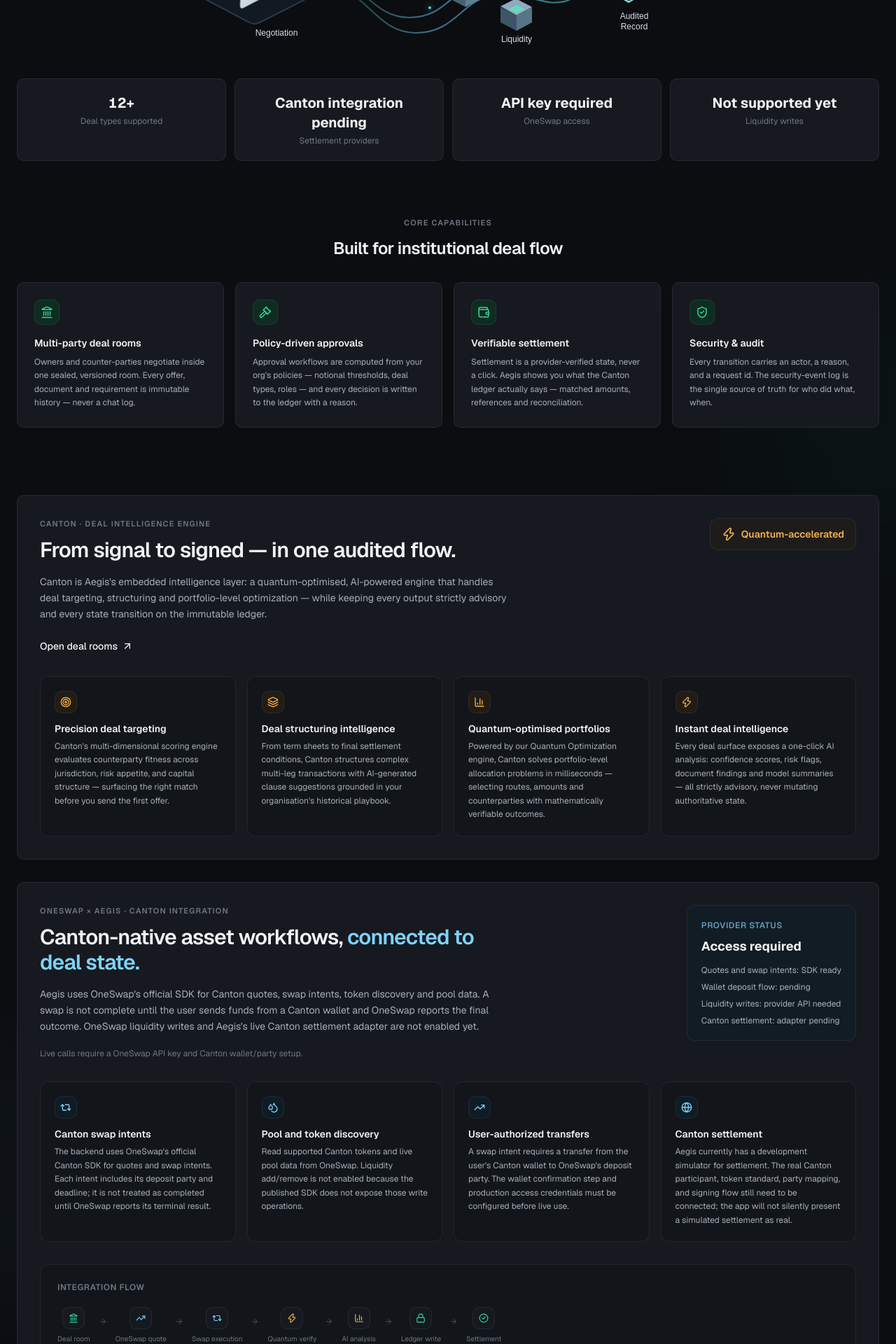
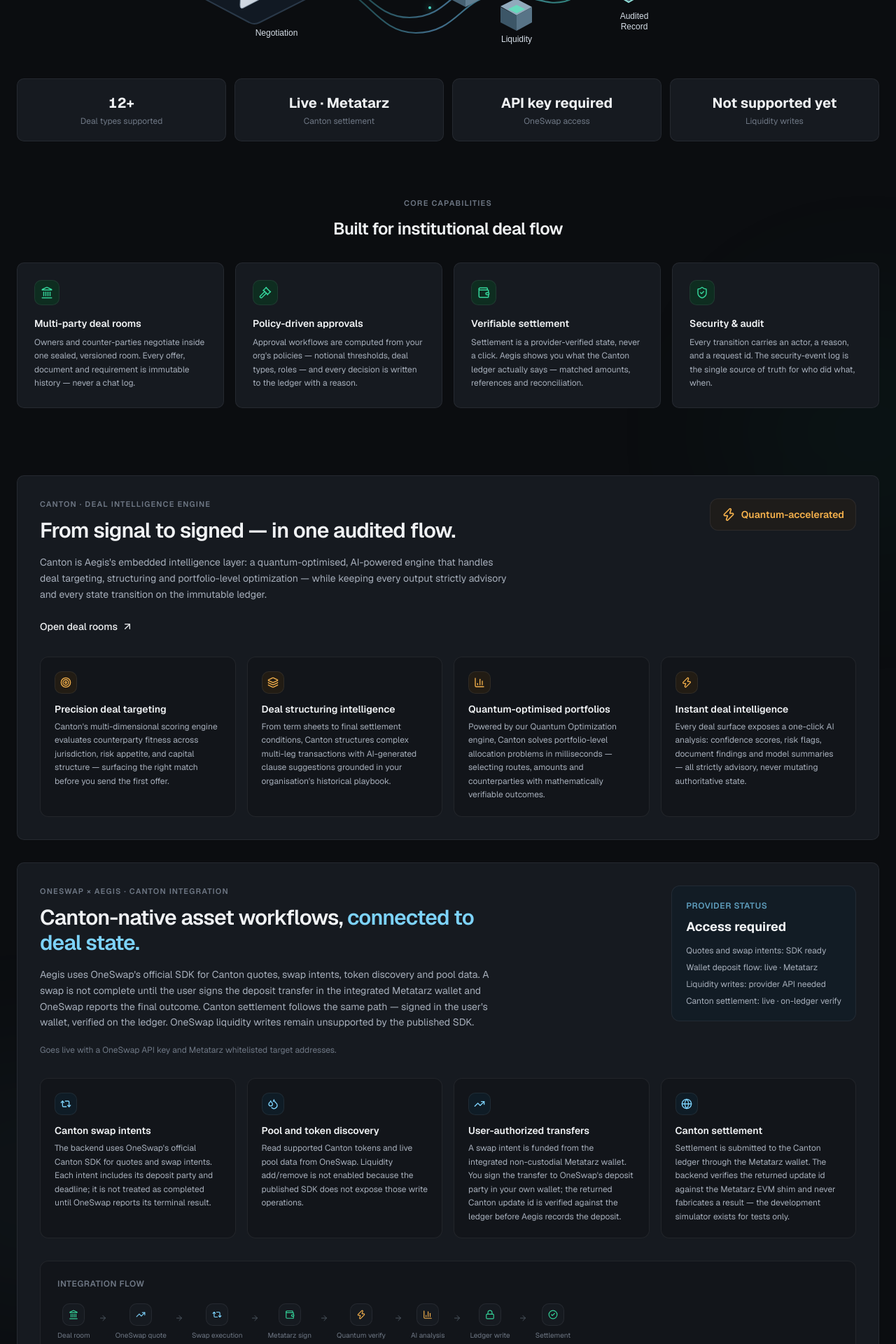
Before and after one commit to opeblow/AEGIS, a Next.js app in the folder frontend/: page / in a window 1280 px wide. Shown: the part 760-2680 px from the top of the page at 70% size. Built offline with nearby package versions, Linux system fonts and the light colour scheme; no server answers.

Commit message:
feat(frontend): promote Metatarz integration to live

```diff
--- a/frontend/src/app/page.tsx
+++ b/frontend/src/app/page.tsx
@@ -100,21 +100,21 @@
       title: "Pool and token discovery",
       body: "Read supported Canton tokens and live pool data from OneSwap. Liquidity add/remove is not enabled because the published SDK does not expose those write operations.",
     },
-    {
+{
       icon: TrendingUp,
       title: "User-authorized transfers",
-      body: "A swap intent requires a transfer from the user's Canton wallet to OneSwap's deposit party. The wallet confirmation step and production access credentials must be configured before live use.",
+      body: "A swap intent is funded from the integrated non-custodial Metatarz wallet. You sign the transfer to OneSwap's deposit party in your own wallet; the returned Canton update id is verified against the ledger before Aegis records the deposit.",
     },
     {
       icon: Globe,
       title: "Canton settlement",
-      body: "Aegis currently has a development simulator for settlement. The real Canton participant, token standard, party mapping, and signing flow still need to be connected; the app will not silently present a simulated settlement as real.",
+      body: "Settlement is submitted to the Canton ledger through the Metatarz wallet. The backend verifies the returned update id against the Metatarz EVM shim and never fabricates a result — the development simulator exists for tests only.",
     },
   ];
 
   const stats = [
     { label: "Deal types supported", value: "12+" },
-    { label: "Settlement providers", value: "Canton integration pending" },
+    { label: "Canton settlement", value: "Live · Metatarz" },
     { label: "OneSwap access", value: "API key required" },
     { label: "Liquidity writes", value: "Not supported yet" },
   ];
@@ -161,9 +161,9 @@
 
         {/* Hero */}
         <main className="flex w-full min-w-0 flex-1 flex-col items-center pb-24 pt-12 text-center sm:pt-16">
-          <div className="inline-flex items-center gap-2 rounded-full border border-accent/20 bg-accent-soft/50 px-3.5 py-1.5 text-xs font-medium text-accent">
+<div className="inline-flex items-center gap-2 rounded-full border border-accent/20 bg-accent-soft/50 px-3.5 py-1.5 text-xs font-medium text-accent">
             <span className="size-1.5 rounded-full bg-accent animate-pulse-soft" />
-            Canton integrations in progress
+            Metatarz wallet live
           </div>
 
           <h1 className="mt-5 w-full max-w-4xl text-3xl font-semibold leading-[1.06] tracking-tight text-paper sm:text-5xl md:text-6xl lg:text-7xl">
@@ -300,22 +300,24 @@
                     Canton-native asset workflows,
                     <span className="text-steel"> connected to deal state.</span>
                   </h2>
-                  <p className="mt-4 max-w-2xl text-sm leading-relaxed text-muted">
+<p className="mt-4 max-w-2xl text-sm leading-relaxed text-muted">
                     Aegis uses OneSwap&apos;s official SDK for Canton quotes, swap intents, token
-                    discovery and pool data. A swap is not complete until the user sends funds from
-                    a Canton wallet and OneSwap reports the final outcome. OneSwap liquidity writes
-                    and Aegis&apos;s live Canton settlement adapter are not enabled yet.
+                    discovery and pool data. A swap is not complete until the user signs the
+                    deposit transfer in the integrated Metatarz wallet and OneSwap reports the
+                    final outcome. Canton settlement follows the same path — signed in the
+                    user&apos;s wallet, verified on the ledger. OneSwap liquidity writes remain
+                    unsupported by the published SDK.
                   </p>
-          <p className="mt-5 text-xs text-faint">Live calls require a OneSwap API key and Canton wallet/party setup.</p>
+          <p className="mt-5 text-xs text-faint">Goes live with a OneSwap API key and Metatarz whitelisted target addresses.</p>
                 </div>
                 <div className="rounded-xl border border-steel/20 bg-steel-soft/30 p-5 text-left min-w-[220px]">
                   <p className="text-xs font-semibold uppercase tracking-wider text-steel/70">Provider status</p>
                   <p className="mt-2 text-lg font-bold text-paper">Access required</p>
-                  <ul className="mt-3 space-y-2 text-xs text-muted">
+<ul className="mt-3 space-y-2 text-xs text-muted">
                     <li>Quotes and swap intents: SDK ready</li>
-                    <li>Wallet deposit flow: pending</li>
+                    <li>Wallet deposit flow: live · Metatarz</li>
                     <li>Liquidity writes: provider API needed</li>
-                    <li>Canton settlement: adapter pending</li>
+                    <li>Canton settlement: live · on-ledger verify</li>
                   </ul>
                 </div>
               </div>
@@ -339,6 +341,7 @@
                     { label: "Deal room", icon: Landmark, color: "text-accent" },
                     { label: "OneSwap quote", icon: TrendingUp, color: "text-steel" },
                     { label: "Swap execution", icon: Repeat2, color: "text-steel" },
+                    { label: "Metatarz sign", icon: Wallet, color: "text-accent" },
                     { label: "Quantum verify", icon: Zap, color: "text-amber" },
                     { label: "AI analysis", icon: BarChart3, color: "text-amber" },
                     { label: "Ledger write", icon: Lock, color: "text-accent" },
@@ -396,7 +399,7 @@
               Ready to run your first deal?
             </h2>
             <p className="mt-3 text-sm text-muted max-w-lg mx-auto">
-              Get access to Aegis&apos;s deal infrastructure — Canton workflows, OneSwap quotes and swap intents, and verifiable settlement records.
+              Get access to Aegis&apos;s deal infrastructure — Canton workflows, OneSwap quotes and swap intents, user-signed Metatarz transfers, and verifiable settlement records.
             </p>
             <div className="mt-8 flex flex-wrap items-center justify-center gap-4">
               <Link
@@ -426,7 +429,7 @@
             Aegis · verifiable settlement infrastructure
           </span>
           <span className="flex items-center gap-4">
-            <span>Canton integrations in progress</span>
+<span>Canton wallet live</span>
             <span className="size-1 rounded-full bg-faintest" />
             <span>Quantum optimization active</span>
           </span>
```
